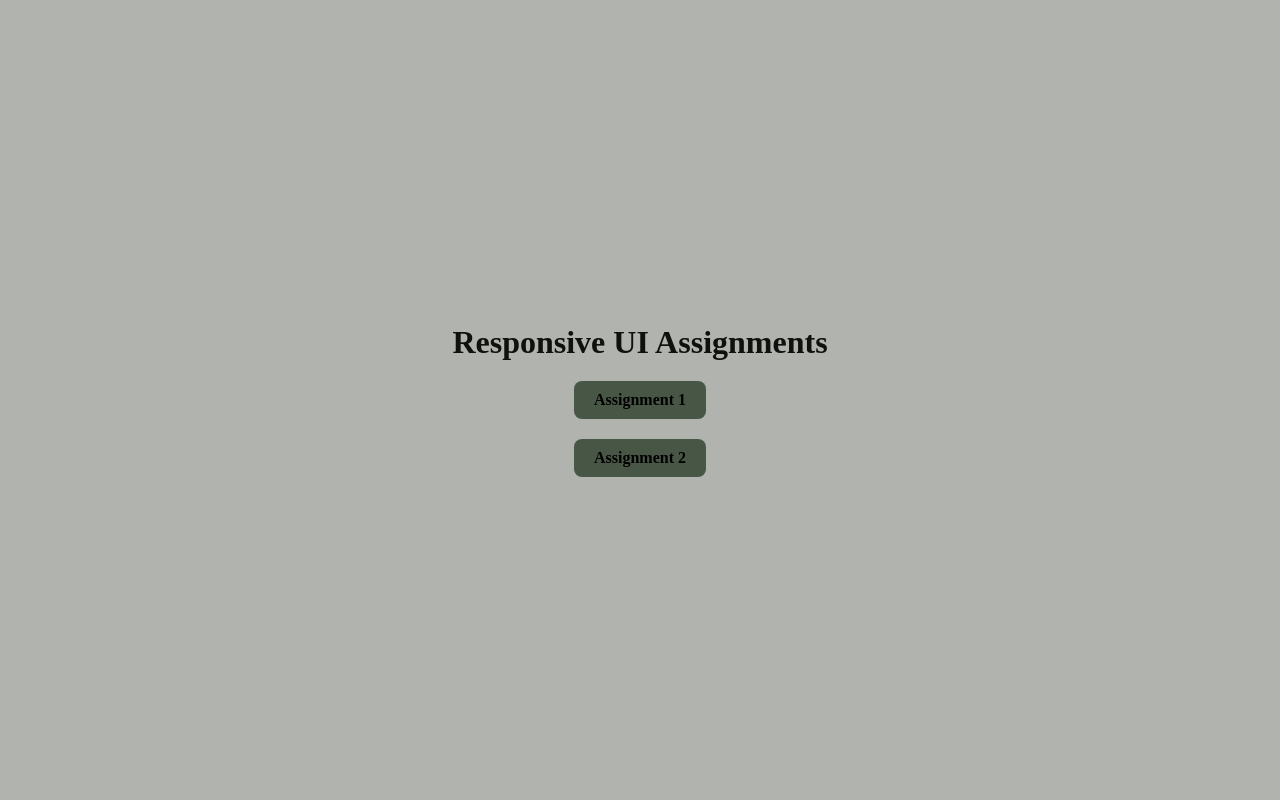
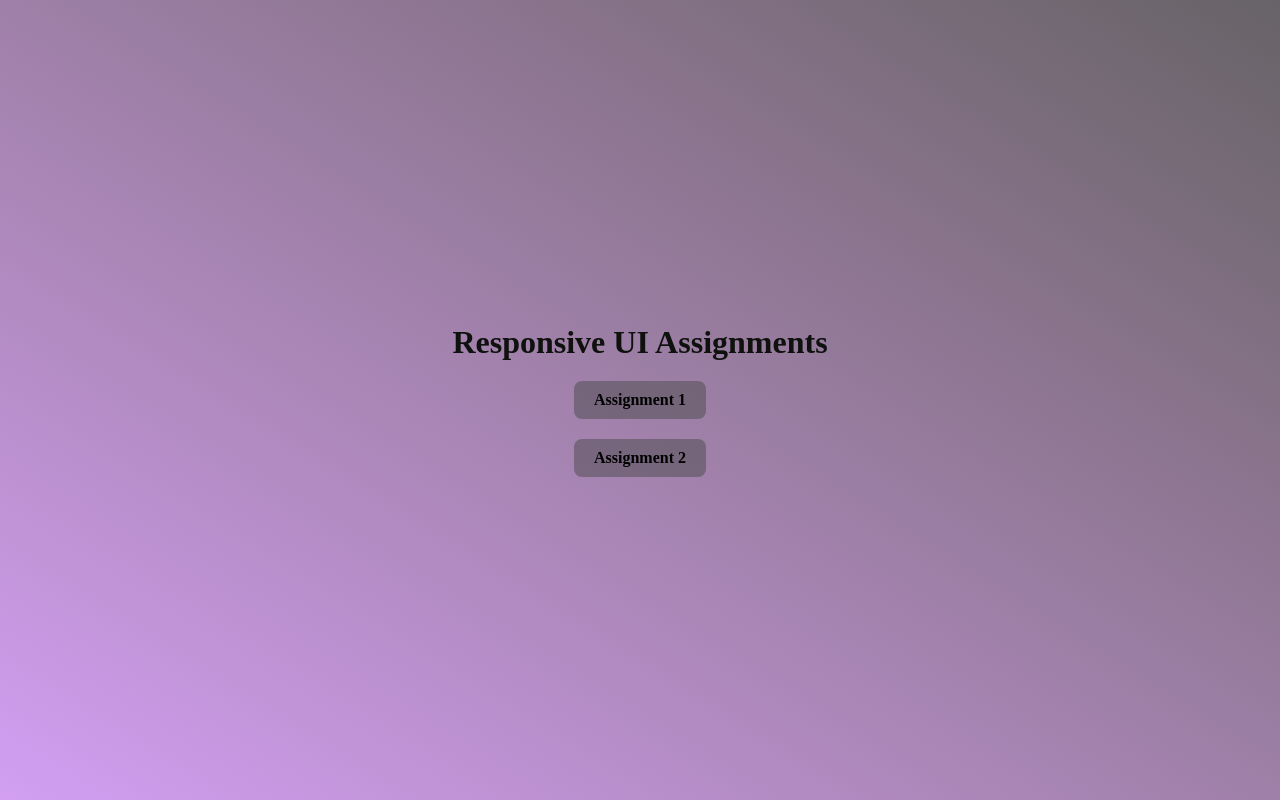
Before and after one commit to NethKW/responsive_ui_design_React, a React (Vite) app: page / in a window 1280 px wide. Built offline with nearby package versions, Linux system fonts and the light colour scheme.

Commit message:
change app.jsx style

```diff
--- a/src/App.css
+++ b/src/App.css
@@ -17,7 +17,7 @@ p {
   flex-direction: column;
   justify-content: center;
   align-items: center;
-  background-color: #b1b3ae;
+  background: linear-gradient(to right top, #d29ff2, #b98fcc, #9f80a8, #847186, #676367);;
   color: #0e110d;
 }
 
@@ -31,7 +31,7 @@ p {
 .alink {
   text-decoration: none;
   color: rgb(0, 0, 0);
-  background-color: #485645;
+  background-color: #504e5187;
   padding: 10px 20px;
   border-radius: 8px;
   transition: 0.3s;
@@ -40,5 +40,5 @@ p {
 }
 
 .alink:hover {
-  background-color: #5A7863;
+  background-color: #755a78;
 }
```
